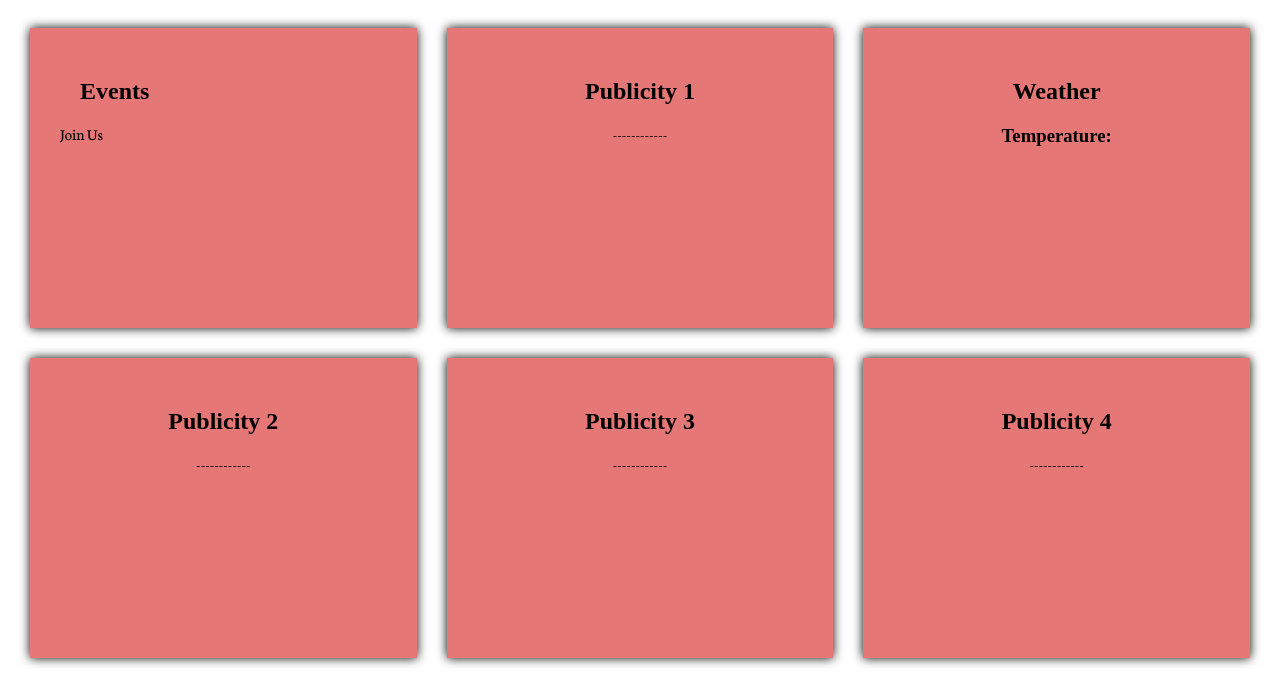
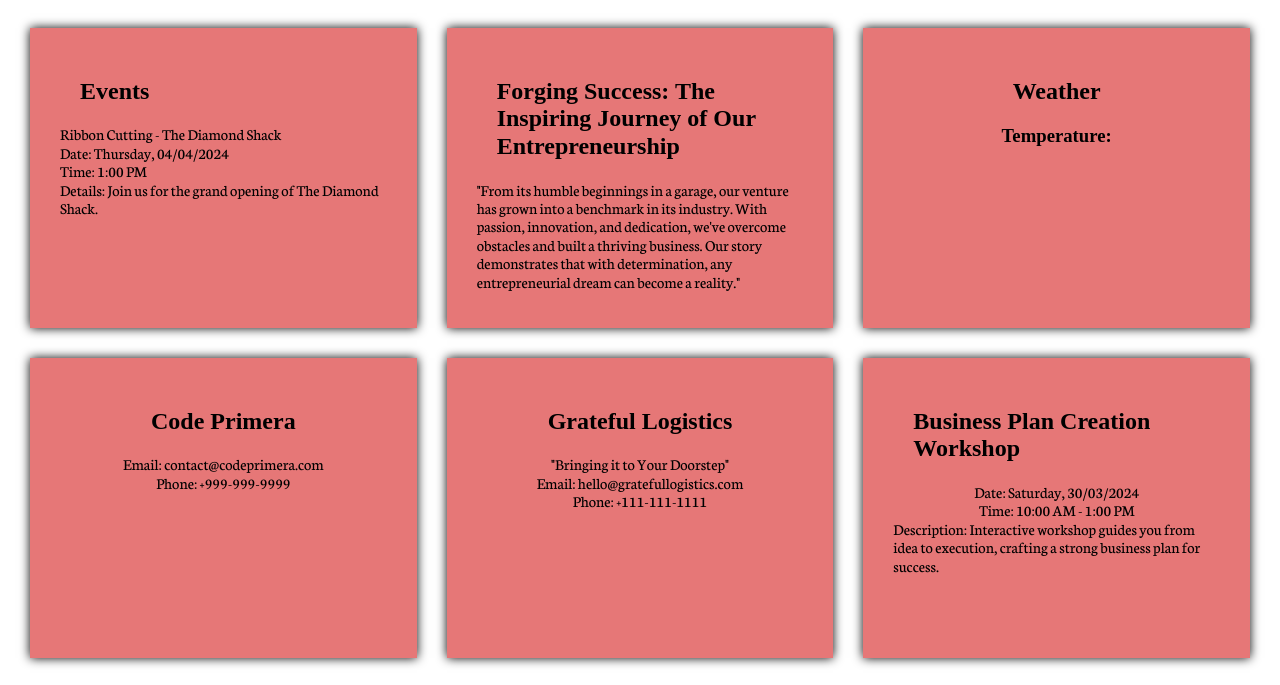
Before and after one commit to Ginaahumada/wdd230, a plain HTML site: page chamber/index.html in a window 1280 px wide. Shown: the part 1222-1907 px from the top of the page. Drawn offline with Linux system fonts and the light colour scheme; no server answers.

Commit message:
corrections

```diff
--- a/chamber/index.html
+++ b/chamber/index.html
@@ -59,7 +59,10 @@
     <main class="container">
         <section class="event">
             <h2>Events</h2>
-            <p>Join Us</p>
+            <p>Ribbon Cutting - The Diamond Shack</p>
+            <p>Date: Thursday, 04/04/2024</p>
+            <p>Time: 1:00 PM</p>
+            <p>Details: Join us for the grand opening of The Diamond Shack.</p>
         </section>
         <section class="weather">
             <h2>Weather</h2>
@@ -70,20 +73,25 @@
             </figure>
         </section>
         <section class="publicity-1">
-            <h2>Publicity 1</h2>
-            <p>------------</p>
+            <h2>Forging Success: The Inspiring Journey of Our Entrepreneurship</h2>
+            <p>"From its humble beginnings in a garage, our venture has grown into a benchmark in its industry. With passion, innovation, and dedication, we've overcome obstacles and built a thriving business. Our story demonstrates that with determination, any entrepreneurial dream can become a reality."</p>
         </section>
         <section class="publicity-2">
-            <h2>Publicity 2</h2>
-            <p>------------</p>
+            <h2>Code Primera</h2>
+            <p>Email: contact@codeprimera.com</p>
+            <p>Phone: +999-999-9999</p>
         </section>
         <section class="publicity-3">
-            <h2>Publicity 3</h2>
-            <p>------------</p>
+            <h2>Grateful Logistics</h2>
+            <p>"Bringing it to Your Doorstep"</p>
+            <p>Email: hello@gratefullogistics.com</p>
+            <p>Phone: +111-111-1111</p>
         </section>
         <section class="publicity-4">
-            <h2>Publicity 4</h2>
-            <p>------------</p>
+            <h2>Business Plan Creation Workshop</h2>
+            <p>Date: Saturday, 30/03/2024</p>
+            <p>Time: 10:00 AM - 1:00 PM</p>
+            <p>Description: Interactive workshop guides you from idea to execution, crafting a strong business plan for success.</p>
         </section>
     </main>
 
```
